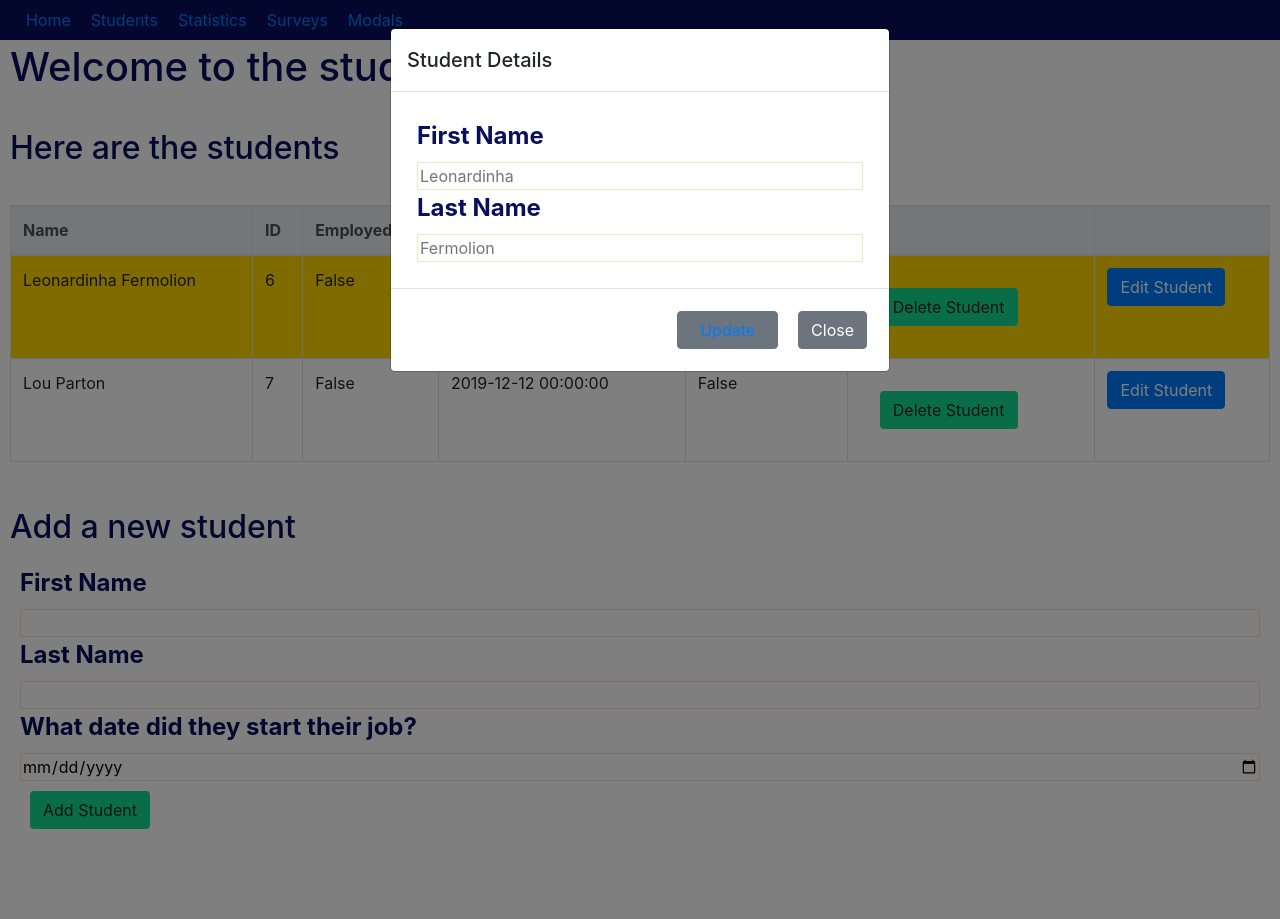
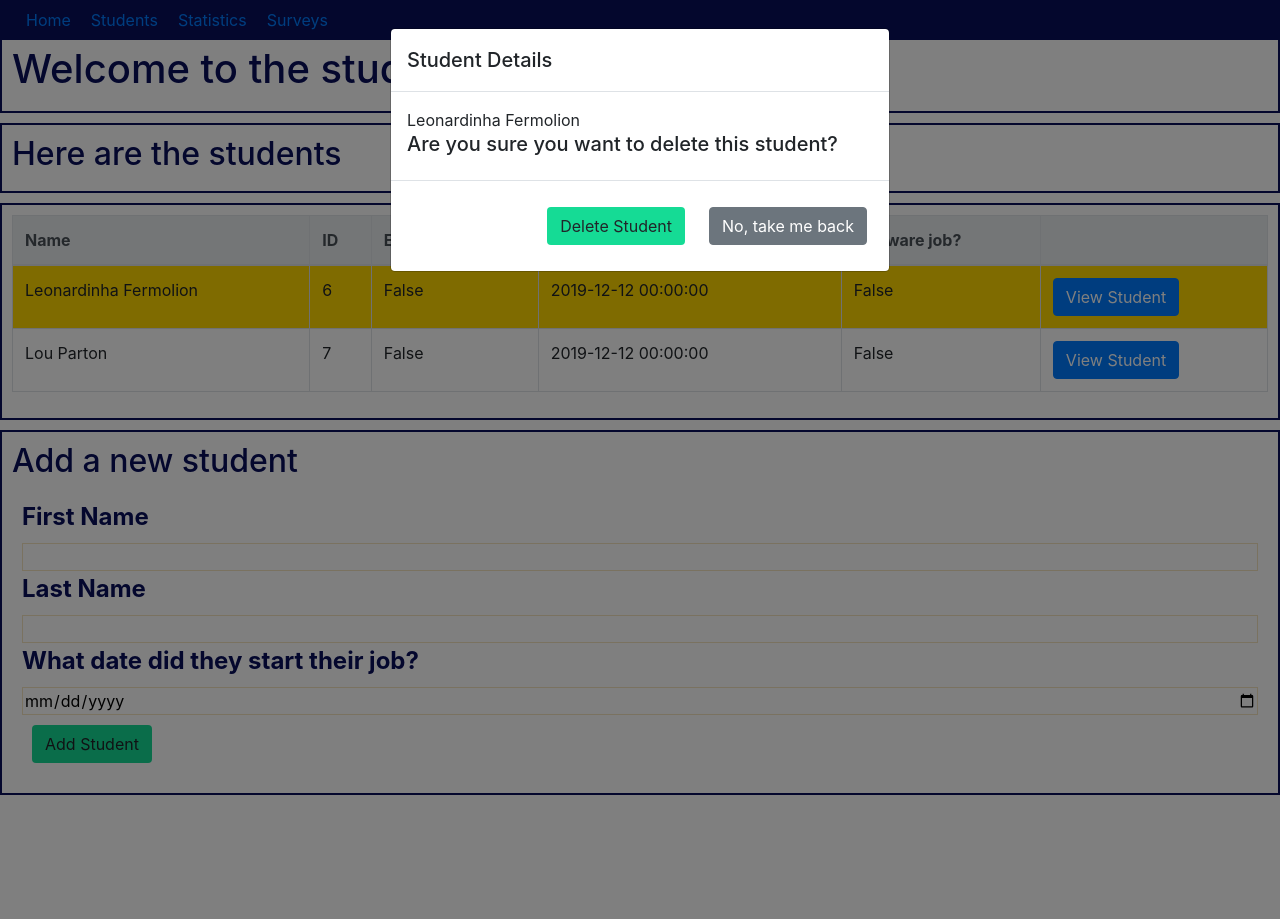
Before and after one commit to chrishaining/Python-Decision-Making-Tools, a Flask app: page /students in a window 1280 px wide, after a click on "View Student". Run offline with Flask 2, Linux system fonts and the light colour scheme; data comes from the database, SQL or seed files in the repository; both versions use the stored data as it was after the commit; some libraries are stand-ins or nearby versions.

Commit message:
user can now delete a student

```diff
--- a/employment_success_web_app/app/routes.py
+++ b/employment_success_web_app/app/routes.py
@@ -91,8 +91,10 @@ def create_survey():
     db.session.commit()
     return redirect('/surveys')
 
-# this route is only to test the modals.
-@app.route('/modals')
-def show_modals():
-    explanation = "This page is for testing modals"
-    return render_template('modals.html', explanation=explanation)
+# function to delete a survey
+@app.route('/surveys/<int:survey_id>/delete', methods=['POST'])
+def delete_survey(survey_id):
+    survey_to_delete = Survey.query.get(survey_id)
+    db.session.delete(survey_to_delete)
+    db.session.commit()
+    return redirect('/surveys')
--- a/employment_success_web_app/app/static/css/styles.css
+++ b/employment_success_web_app/app/static/css/styles.css
@@ -45,7 +45,7 @@ nav {
     padding: 10px;
     display: flex;
     flex-wrap: wrap;
-    /* border: solid #080F5B 2px; */
+    border: solid #080F5B 2px;
 }
 
 .col {
--- a/employment_success_web_app/app/templates/base.html
+++ b/employment_success_web_app/app/templates/base.html
@@ -29,8 +29,6 @@
                     <li><a href="/students">Students</a></li>
                     <li><a href="/statistics">Statistics</a></li>
                     <li><a href="/surveys">Surveys</a></li>
-                    <li><a href="/modals">Modals</a></li>
-                    </li>
                 </ul>
             </div>
         </nav>
--- a/employment_success_web_app/app/templates/index.html
+++ b/employment_success_web_app/app/templates/index.html
@@ -2,6 +2,8 @@
 <div class="container-fluid">
     <div class="row">
         <h1>Hi!</h1>
+    </div>
+    <div class="row">
         <p>Welcome to this app</p>
     </div>
 </div>
--- a/employment_success_web_app/app/templates/statistics.html
+++ b/employment_success_web_app/app/templates/statistics.html
@@ -30,11 +30,5 @@
         </ul>
     </div>
 
-    <div class="row">
-        <!-- <p>{{ employed_graph }}</p> -->
-        <!-- <link rel="search" type="image/png" href="../../chart.png" /> -->
-    </div>
-
-
 </div>
 {% endblock %}
--- a/employment_success_web_app/app/templates/students.html
+++ b/employment_success_web_app/app/templates/students.html
@@ -18,7 +18,6 @@
                     <th>Employment start date</th>
                     <th>Software job?</th>
                     <th></th>
-                    <th></th>
                 </tr>
             </thead>
             <tbody>
@@ -30,17 +29,8 @@
                     <td> {{student.start_date}}</td>
                     <td> {{student.software_job}}</td>
                     <td>
-                        <form action="{{url_for('delete_student', student_id=student.id)}}" method="POST">
-
-                            <button type="submit" class="save btn btn-default" value="Delete Student">Delete Student</button>
-                        </form>
-                    </td>
-
-
-                    <td>
-                        <!-- modal. note that to make sure there is a unique modal for each item in loop, I add card.id in the data-target -->
-                        <button type="button" class="btn btn-primary" data-toggle="modal" data-target="#myModal{{ student.id }}">Edit Student
-                    </button>
+                        <button type="button" class="btn btn-primary" data-toggle="modal" data-target="#myModal{{ student.id }}">View Student
+                        </button>
                         <div class="modal fade" id="myModal{{ student.id }}" tabindex="-1" role="dialog" aria-labelledby="myModalLabel" aria-hidden="true">
                             <div class="modal-dialog" role="document">
                                 <div class="modal-content">
@@ -50,39 +40,21 @@
                                         </h5>
                                     </div>
                                     <div class="modal-body">
-
-                                        <form action="/students/{{ student.id }}/edit" method="POST">
-                                            <label for="first_name">First Name</label>
-                                            <input type="text" name="first_name" id="first_name" placeholder="{{student.first_name}}" required/>
-                                            <label for="last_name">Last Name</label>
-                                            <input type="text" name="last_name" id="last_name" placeholder="{{student.last_name}}" required/>
-                                        </form>
-
+                                        {{student.first_name}} {{student.last_name}}
+                                        <h5>Are you sure you want to delete this student?</h5>
                                     </div>
                                     <div class="modal-footer">
-                                        <button type="button" class="btn btn-secondary">
-                                            <!-- <a href="{{url_for('edit_student', student_id=student.id)}}" >Update</a> -->
+                                        <form action="{{url_for('delete_student', student_id=student.id)}}" method="POST">
 
-                                            <!-- <a href="/students/{{ student.id }}/edit">Update</a> -->
-                                            <a href="{{url_for('edit_student', student_id=student.id)}}">Update</a>
-
-
-
-
-                                        </button>
-                                        <button type="button" class="btn btn-secondary" data-dismiss="modal">Close</button>
+                                            <button type="submit" class="save btn btn-default" value="Delete Student">Delete Student</button>
+                                        </form>
+                                        <button type="button" class="btn btn-secondary" data-dismiss="modal">No, take me
+                                            back</button>
                                     </div>
                                 </div>
                             </div>
                         </div>
                     </td>
-
-
-
-
-
-
-
                 </tr>
                 {% endfor %}
 
@@ -90,37 +62,15 @@
         </table>
     </div>
 
-    <!-- <div class="row">
-        <h2>Some stats</h2>
-        <ul>
-            <li>There are {{number_of_students}} students.</li>
-            <li>{{employed_students}} of these students are employed.</li>
-            <li>{{students_in_software_jobs}} of these students have a software job.</li>
-            <li>{{percentage_of_employed_students}} % of students are employed.</li>
-            <li>{{percentage_in_software_jobs}} % of students have a software job.</li>
-            <li>{{non_software}} % of students are not in a software job.</li>
-
-        </ul>
-
-
-    </div> -->
-
     <div class="row">
         <h2>Add a new student</h2>
         <form action="/students" method="POST">
             <label for="first_name">First Name</label>
-            <input type="text" name="first_name" id="first_name" required/>
+            <input type="text" name="first_name" id="first_name" required />
             <label for="last_name">Last Name</label>
-            <input type="text" name="last_name" id="last_name" required/>
-            <!-- <label for="employed ">Is this student employed?</label>
-        <input type="checkbox " checked name="employed " id="employed " disabled/> -->
-
-
+            <input type="text" name="last_name" id="last_name" required />
             <label for="start_date">What date did they start their job?</label>
             <input type="date" name="start_date" id="start_date" />
-            <!-- <label for="software_job ">Do they have a software job?</label>
-        <input type="checkbox " checked name="software_job " id="software_job " disabled/> -->
-
             <button type="submit" class="save btn btn-default" value="Add Student">Add Student</button>
         </form>
     </div>
```
Also changed, not shown: employment_success_web_app/app/templates/modals.html (deleted, +0 -41 lines), employment_success_web_app/app/templates/surveys.html (+28 -35 lines), employment_success_web_app/app.db.
